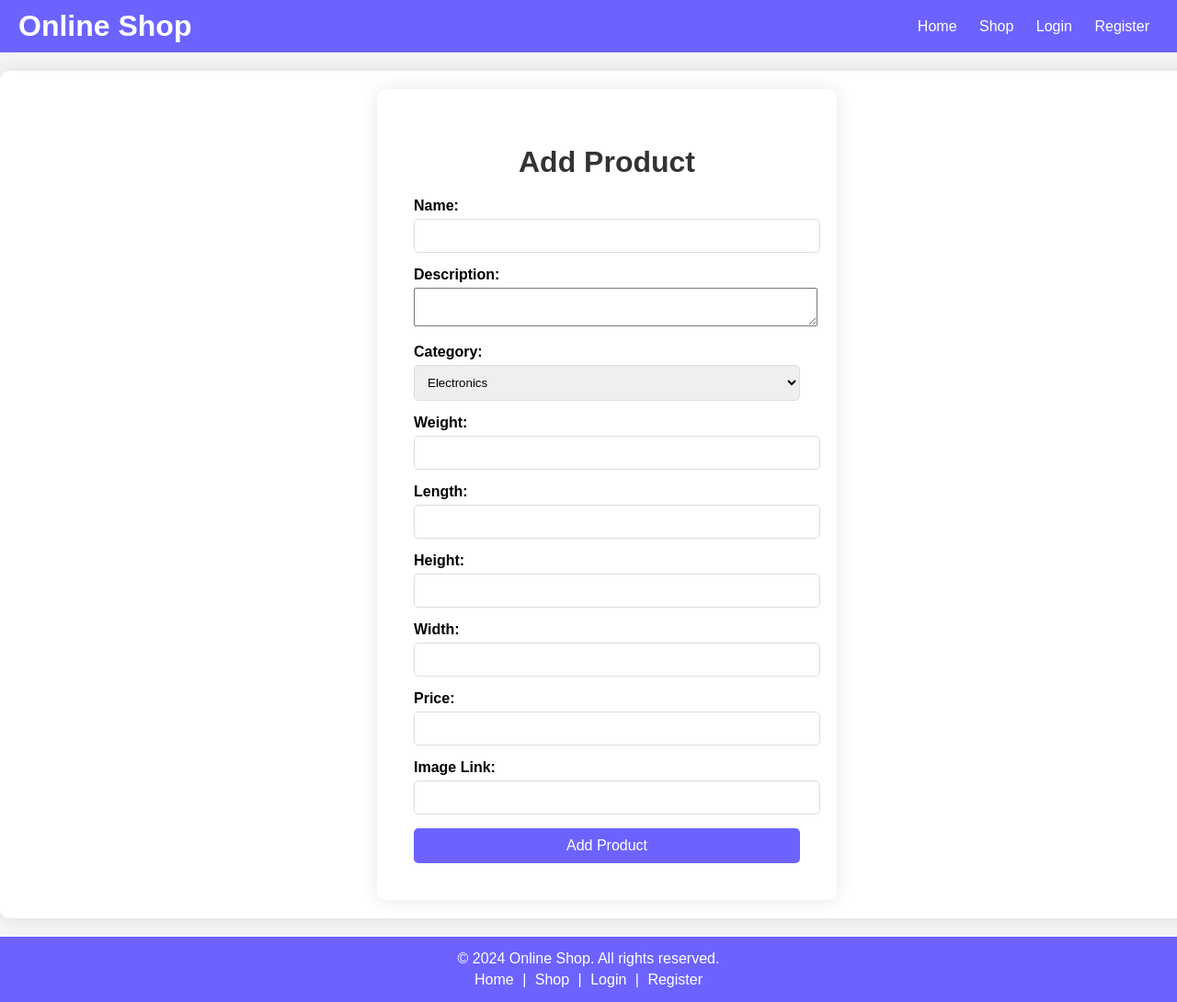
After one commit to jaywmz/INF2003-Database-Systems-OnlineShopping, a Flask app: page /add_product in a window 1280 px wide. The commit adds this page. Shown: the whole page at 92% size. Run offline with Flask 3, Linux system fonts and the light colour scheme; parts of the project's set-up code (start-up, migrations or seed data) failed here and were passed over.

Commit message:
feat: seller can add product (except image link)

```diff
--- a/src/app.py
+++ b/src/app.py
@@ -110,7 +110,40 @@ def dashboard():
 
     return render_template('dashboard.html', products=products)
 
+@app.route('/add_product', methods=['GET', 'POST'])
+def add_product():
+    if request.method == 'POST':
+        name = request.form['name']
+        description = request.form['description']
+        category = request.form['category']
+        weight = request.form['weight']
+        length = request.form['length']
+        height = request.form['height']
+        width = request.form['width']
+        price = request.form['price']
+        image_link = request.form['image_link']
 
+        query = """
+            INSERT INTO product (name, description, product_category_id_fk, price, weight, length, height, width)
+            VALUES (:name, :description, :product_category_id_fk, :price, :weight, :length, :height, :width)
+        """
+        db_session.execute(text(query), {'name': name, 'description': description,
+                                         'product_category_id_fk': category, 'weight': weight, 'length': length,
+                                         'height': height, 'width': width, 'price': price, 'image_link': image_link})
+
+        product_id = db_session.execute(text("SELECT LAST_INSERT_ID()")).scalar()
+
+        query = """
+            INSERT INTO product_image (product_id_fk, image_link)
+            VALUES (:product_id, :image_link)
+        """
+        db_session.execute(text(query), {'product_id': product_id, 'image_link': image_link})
+
+        db_session.commit()
+
+        return redirect(url_for('shop'))
+
+    return render_template('add_product.html')
 
 
 @app.route('/shop', methods=['GET', 'POST'])
--- /dev/null
+++ b/src/templates/add_product.html
@@ -0,0 +1,50 @@
+{% extends "base.html" %}
+{% block title %}Add Product{% endblock %}
+{% block content %}
+<div class="register-container">
+    <h1 class="register-title">Add Product</h1>
+    <form method="POST" class="register-form">
+        <div class="form-group">
+            <label for="name">Name:</label>
+            <input type="text" id="name" name="name" required>
+        </div>
+        <div class="form-group">
+            <label for="description">Description:</label>
+            <textarea id="description" name="description" required style="width: 103%; height: 36px;"></textarea>
+        </div>
+        <div class="form-group">
+            <label for="category">Category:</label>
+            <select id="category" name="category" required>
+                <option value="1">Electronics</option>
+                <option value="2">Books</option>
+                <option value="3">Clothing</option>
+            </select>
+        </div>
+        <div class="form-group">
+            <label for="weight">Weight:</label>
+            <input type="number" id="weight" name="weight" step="0.01" required>
+        </div>
+        <div class="form-group">
+            <label for="length">Length:</label>
+            <input type="number" id="length" name="length" step="0.01" required>
+        </div>
+        <div class="form-group">
+            <label for="height">Height:</label>
+            <input type="number" id="height" name="height" step="0.01" required>
+        </div>
+        <div class="form-group">
+            <label for="width">Width:</label>
+            <input type="number" id="width" name="width" step="0.01" required>
+        </div>
+        <div class="form-group">
+            <label for="price">Price:</label>
+            <input type="number" id="price" name="price" step="0.01" required>
+        </div>
+        <div class="form-group">
+            <label for="image_link">Image Link:</label>
+            <input type="text" id="image_link" name="image_link" required>
+        </div>
+        <button type="submit" class="btn-register">Add Product</button>
+    </form>
+</div>
+{% endblock %}
--- a/src/templates/dashboard.html
+++ b/src/templates/dashboard.html
@@ -4,6 +4,9 @@
 
 {% block content %}
 <div class="dashboard-container">
+    <div class="add-product-button">
+        <a href="{{ url_for('add_product') }}" class="button">Add Product</a>
+    </div>
     <div class="table-section">
         <h2>Products</h2>
         <table>
```
Also changed, not shown: src/static/pants.jpg (added).
